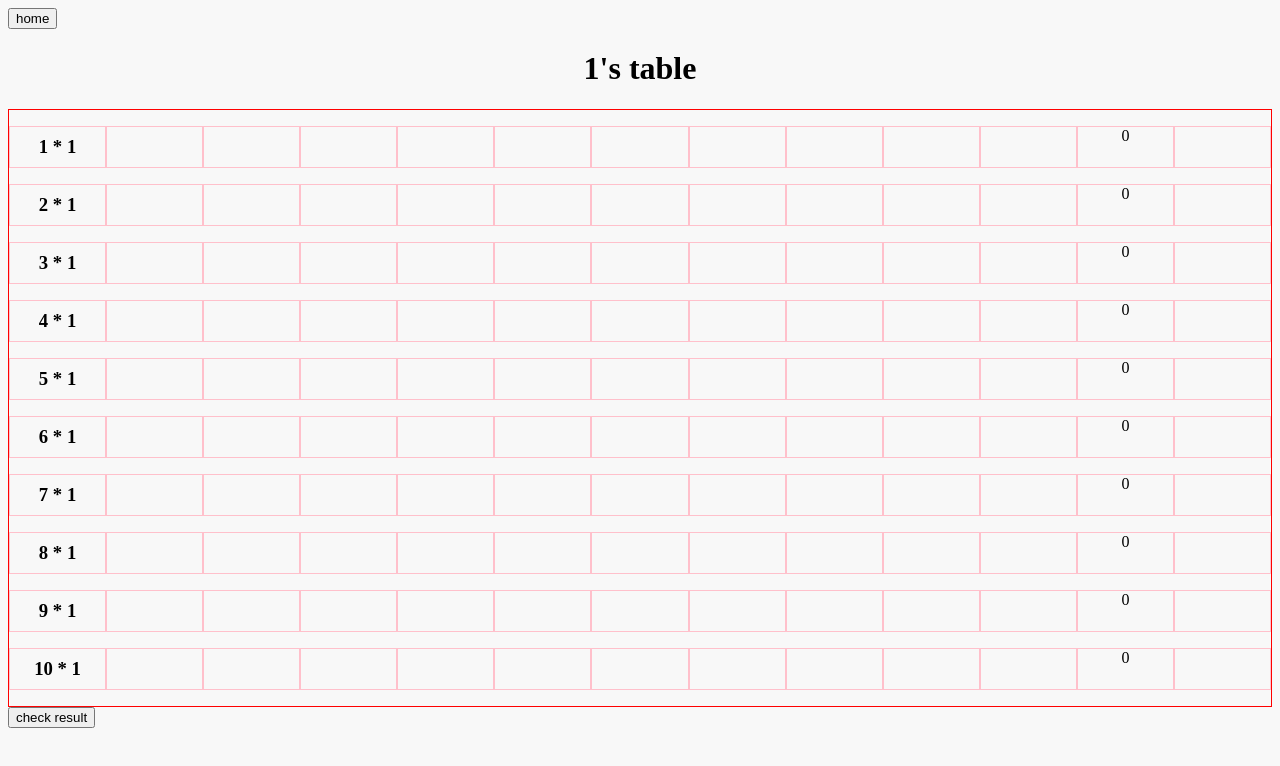
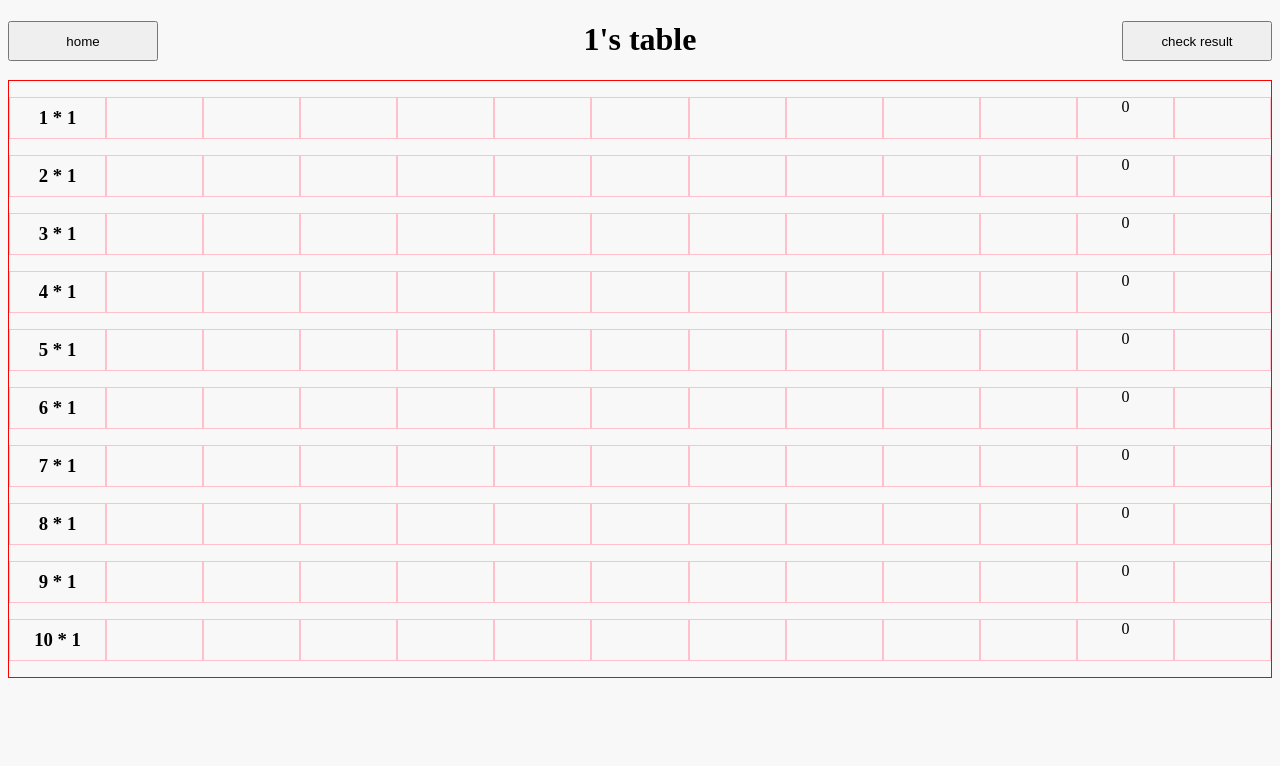
Before and after one commit to sunuwars/multiplication-table-fun, a React app: page / in a window 1280 px wide. Both pictures are taken after a click on the button "1s table". Built offline with nearby package versions, Linux system fonts and the light colour scheme.

Commit message:
add styling to home-btn and check-result-btn

```diff
--- a/src/components/app/index.js
+++ b/src/components/app/index.js
@@ -53,7 +53,7 @@ export default class App extends React.Component {
                 </React.Fragment>) }
 
                 {this.state.number !== 0 && (
-                    <button id="homeBtn" onClick={this.home}> home </button>
+                    <button id="home-btn" onClick={this.home}> home </button>
                 )}
 
                 {this.state.number === 1 && (<Table number={this.state.number} />)}
--- a/src/components/table/index.js
+++ b/src/components/table/index.js
@@ -205,6 +205,9 @@ export default class Table extends React.Component {
         // console.log(  "this.state.secondRowSum=" , this.state.secondRowSum);
         return (
             <React.Fragment>
+
+                <button id="check-result-btn" onClick={this.checkResultFunc}>{this.state.checkResult ? "hide checking" : "check result" } </button>
+
                 <h1 className="table-heading">{this.state.tableNumber}'s table</h1>
                 <div id="table-div">
                 <ul className="table-ul" >
@@ -504,7 +507,9 @@ export default class Table extends React.Component {
 
 
                 </div>
-                <button onClick={this.checkResultFunc}>{this.state.checkResult ? "hide checking" : "check result" } </button>
+
+
+
             </React.Fragment>
         )
     }
--- a/src/style.css
+++ b/src/style.css
@@ -48,3 +48,15 @@ body{
   .lot-times-number h3{
       margin: .5em;
   }
+
+  #home-btn {
+      width : 150px;
+      height : 40px;
+      float : left;
+  }
+
+  #check-result-btn{
+      width : 150px;
+      height : 40px;
+      float : right;
+  }
```
